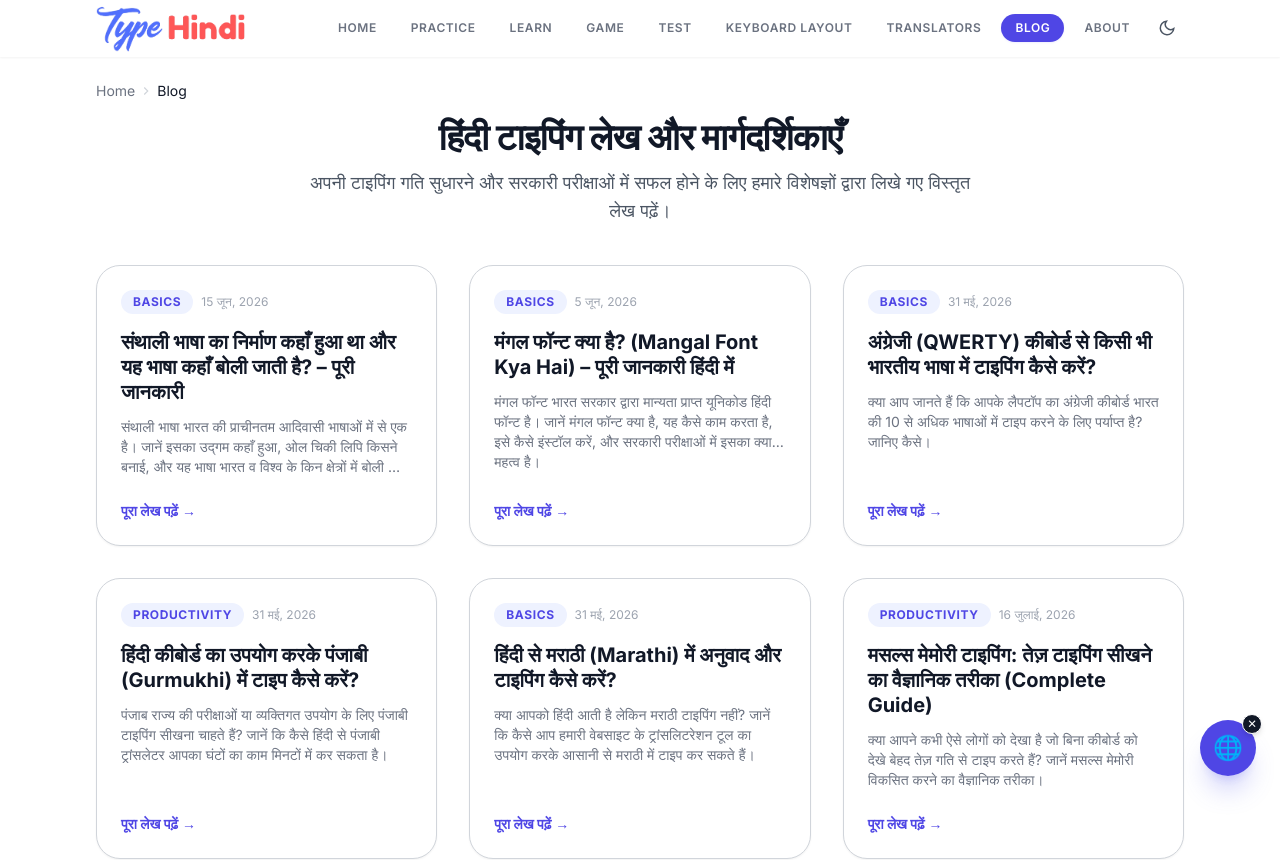
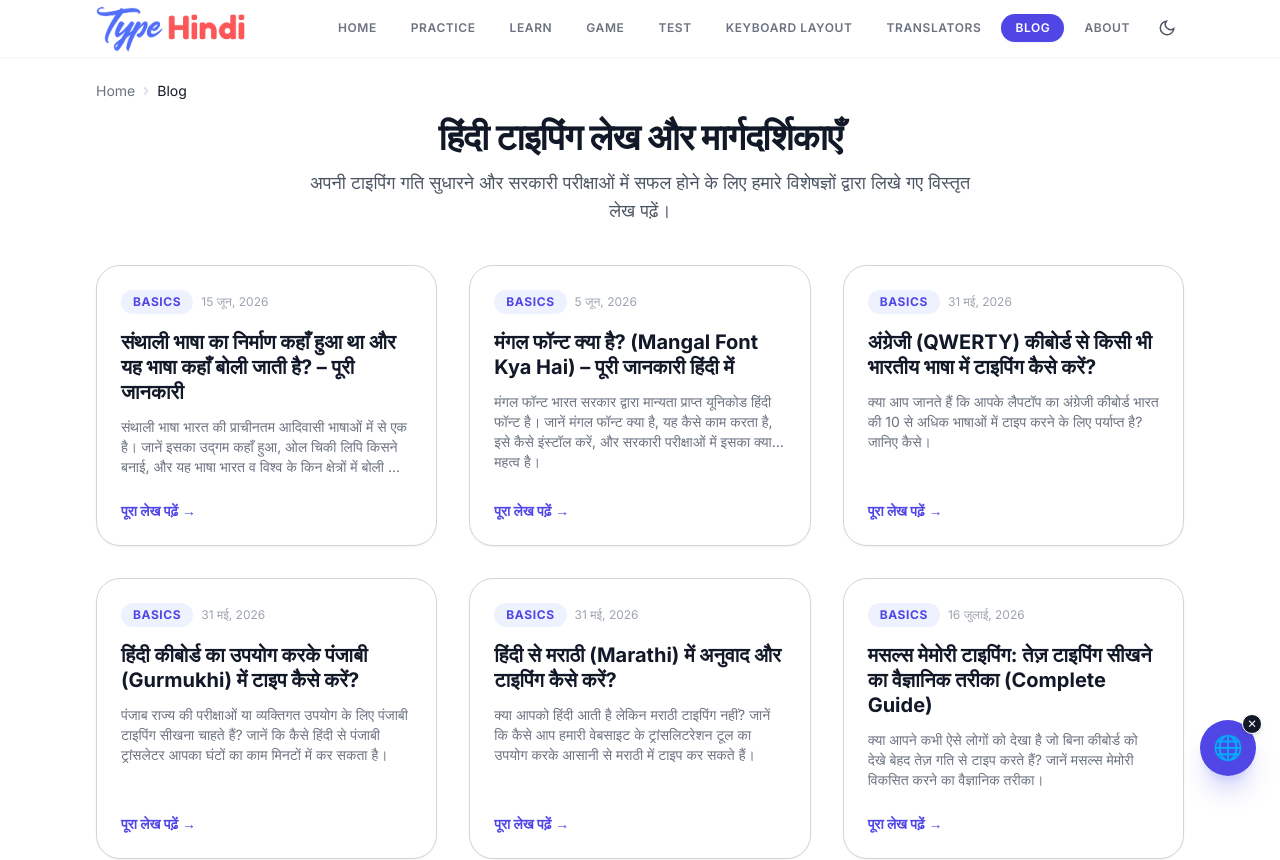
Before and after one commit to therohitbiruli/typehindi, a Next.js app: page /blog in a window 1280 px wide. Shown: the top 860 px of the page. Built offline with nearby package versions, Linux system fonts and the light colour scheme.

Commit message:
chore: remove Productivity category and Training Coach author from all articles

```diff
--- a/src/data/blogs.ts
+++ b/src/data/blogs.ts
@@ -5,7 +5,7 @@ export interface BlogPost {
   content: string;
   date: string;
   author: string;
-  category: "Basics" | "Exam Guide" | "Productivity";
+  category: "Basics" | "Exam Guide";
 }
 
 export const blogs: BlogPost[] = [
@@ -286,7 +286,7 @@ TypingBaba जैसे प्लेटफ़ॉर्म्स ने इन
     excerpt: "पंजाब राज्य की परीक्षाओं या व्यक्तिगत उपयोग के लिए पंजाबी टाइपिंग सीखना चाहते हैं? जानें कि कैसे हिंदी से पंजाबी ट्रांसलेटर आपका घंटों का काम मिनटों में कर सकता है।",
     date: "31 मई, 2026",
     author: "Regional Language Expert",
-    category: "Productivity",
+    category: "Basics",
     content: `
 पंजाबी भाषा मुख्य रूप से 'गुरुमुखी' (Gurmukhi) लिपि में लिखी जाती है। कई बार हमें इंटरनेट पर, सोशल मीडिया पर, या किसी सरकारी फॉर्म में पंजाबी में जानकारी भरनी होती है, लेकिन गुरुमुखी कीबोर्ड का ज्ञान न होने के कारण हम ऐसा नहीं कर पाते।
 
@@ -347,7 +347,7 @@ TypingBaba जैसे प्लेटफ़ॉर्म्स ने इन
     excerpt: "क्या आपने कभी ऐसे लोगों को देखा है जो बिना कीबोर्ड को देखे बेहद तेज़ गति से टाइप करते हैं? जानें मसल्स मेमोरी विकसित करने का वैज्ञानिक तरीका।",
     date: "16 जुलाई, 2026",
     author: "Typing Expert",
-    category: "Productivity",
+    category: "Basics",
     content: `
 ![मसल्स मेमोरी टाइपिंग – तेज़ टाइपिंग सीखने का वैज्ञानिक तरीका](/images/muscle-memory-guide.png)
 
@@ -685,7 +685,7 @@ LDC का मुख्य कार्य कार्यालयी फाइ
     excerpt: "ऑफिस में घंटों हिंदी टाइपिंग का काम करना थकाऊ हो सकता है। इन स्मार्ट टिप्स से अपना काम आधा करें।",
     date: "16 अप्रैल, 2026",
     author: "Productivity Ninja",
-    category: "Productivity",
+    category: "Basics",
     content: `
 यदि आप एक कंटेंट राइटर, अनुवादक या डाटा एंट्री ऑपरेटर हैं, तो आपकी टाइपिंग गति ही आपकी सफलता का पैमाना है। ऑफिस वर्क में उत्पादकता बढ़ाने के लिए केवल तेज टाइप करना ही काफी नहीं है, बल्कि स्मार्ट वर्क भी जरूरी है।
 
@@ -780,7 +780,7 @@ MP CPCT एक बहुत ही प्रसिद्ध परीक्ष
     excerpt: "क्या आप जानते हैं कि हिंदी टाइपिंग में निपुणता आपके करियर को एक नई ऊँचाई दे सकती है? जानें प्राइवेट और सरकारी क्षेत्रों में इसके लाभ।",
     date: "16 अप्रैल, 2026",
     author: "Career Coach",
-    category: "Productivity",
+    category: "Basics",
     content: `
 आज के डिजिटल युग में, जहाँ अंग्रेजी का बोलबाला है, वहीं हिंदी का महत्व भी तेजी से बढ़ रहा है। विशेष रूप से भारत जैसे देश में, जहाँ की बहुसंख्यक आबादी हिंदी बोलती और समझती है, हिंदी टाइपिंग एक अत्यंत मूल्यवान कौशल (Skill) बनकर उभरा है।
 
@@ -878,8 +878,8 @@ MP CPCT एक बहुत ही प्रसिद्ध परीक्ष
     title: "हिंदी टाइपिंग की स्पीड को 30 दिन में कैसे दोगुना करें? आजमाए हुए तरीके (InScript Keyboard Guide)",
     excerpt: "क्या आप हिंदी टाइपिंग सीख रहे हैं लेकिन आपकी स्पीड बहुत कम है? जानें 30 दिनों की सही रणनीति और InScript कीबोर्ड अभ्यास के आजमाए हुए तरीके।",
     date: "16 जुलाई, 2026",
-    author: "Training Coach",
-    category: "Productivity",
+    author: "TypeHindi Team",
+    category: "Basics",
     content: `
 ![हिंदी टाइपिंग की स्पीड को 30 दिन में कैसे दोगुना करें](/images/increase-typing-speed-guide.png)
 
```
